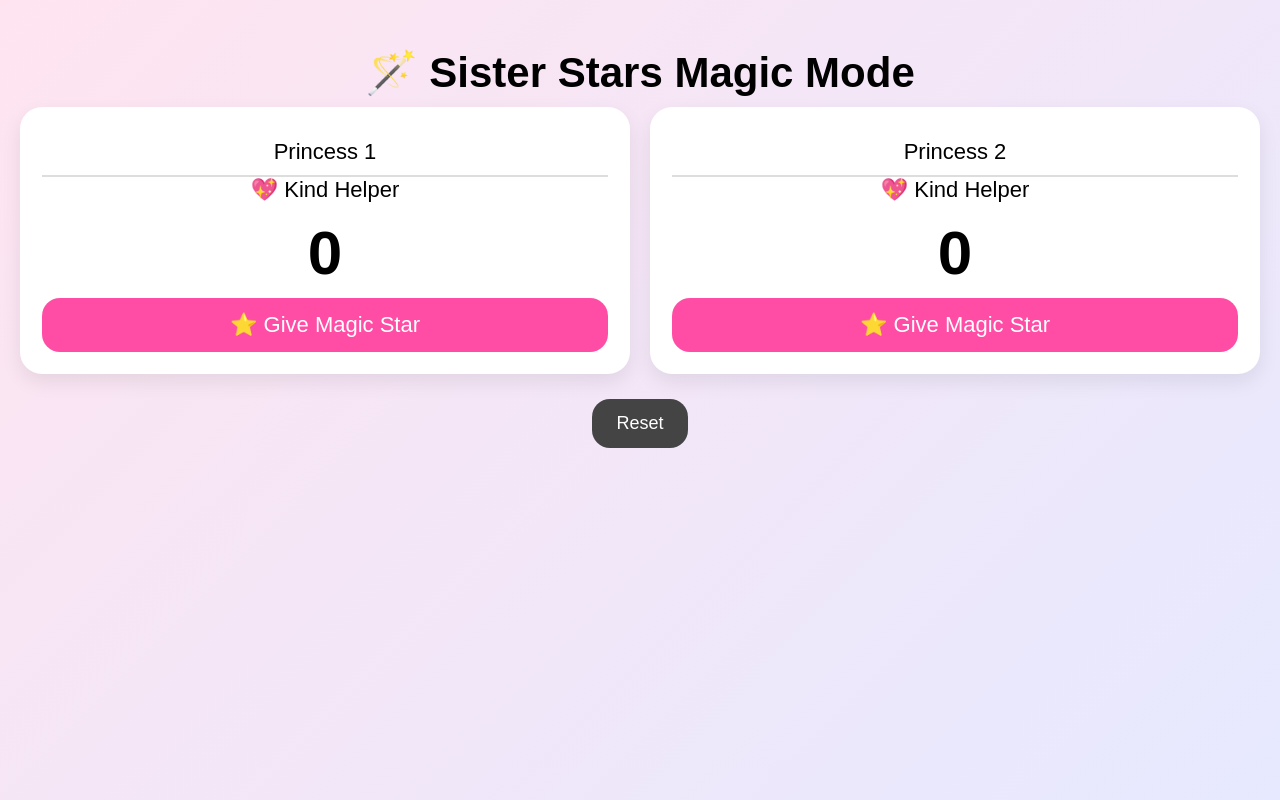
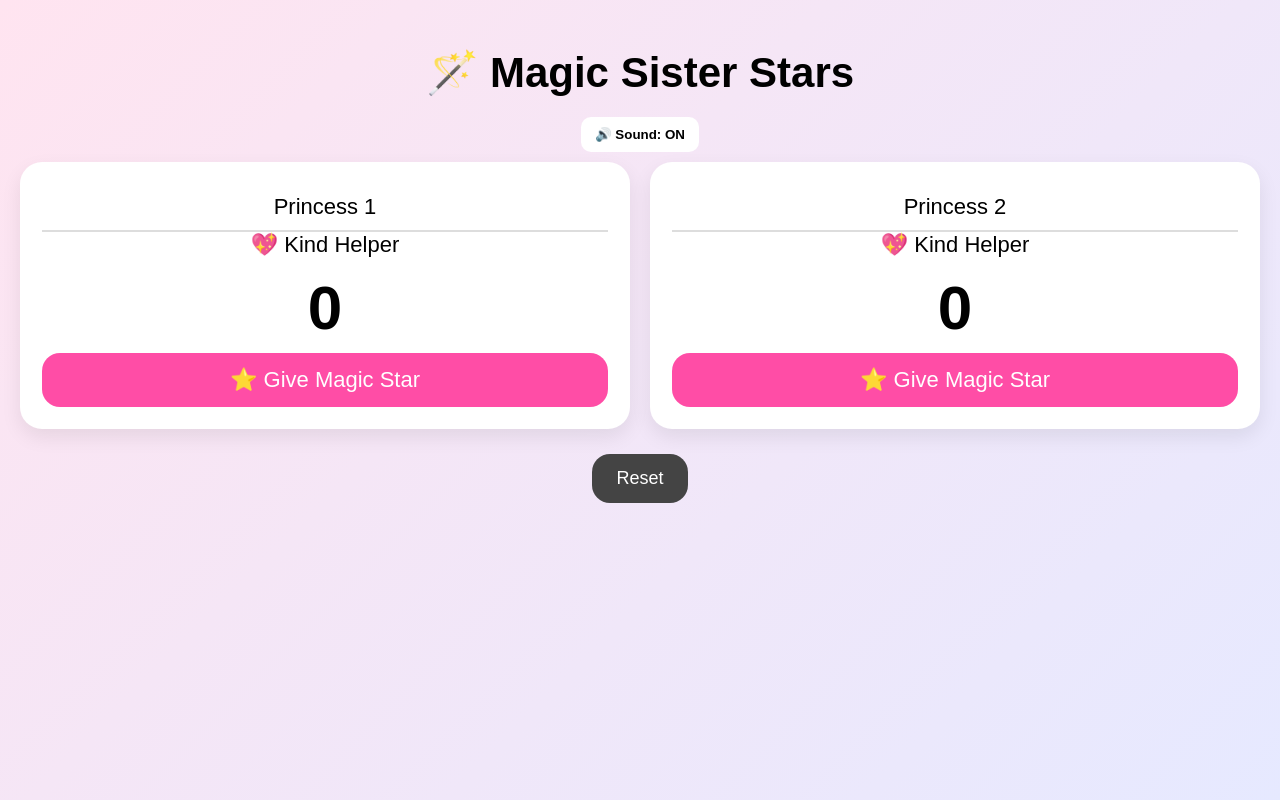
Before and after one commit to leli1982/sister-stars, a React (Vite) app: page / in a window 1280 px wide. Built offline with nearby package versions, Linux system fonts and the light colour scheme; no server answers; the database is empty.

Commit message:
add sound + milestone magic

```diff
--- a/src/App.jsx
+++ b/src/App.jsx
@@ -8,12 +8,13 @@ import { doc, onSnapshot, setDoc } from "firebase/firestore";
 export default function App() {
   const docRef = doc(db, "game", "stars");
 
+  const [soundOn, setSoundOn] = useState(true);
+
   const [players, setPlayers] = useState([
     { id: "p1", name: "Princess 1", score: 0 },
     { id: "p2", name: "Princess 2", score: 0 },
   ]);
 
-  // 💖 Levels system
   const getLevel = (score) => {
     if (score >= 50) return "🪄 Magic Queen";
     if (score >= 25) return "👑 Kind Hero";
@@ -34,28 +35,68 @@ export default function App() {
     return () => unsub();
   }, []);
 
-  // ☁️ Save to Firebase
   const save = async (data) => {
     setPlayers(data);
     await setDoc(docRef, { players: data });
   };
 
-  // 🎉 Add star + confetti
-  const addStar = (id) => {
-    const updated = players.map((p) =>
-      p.id === id ? { ...p, score: p.score + 1 } : p
+  const playSound = () => {
+    if (!soundOn) return;
+    const audio = new Audio(
+      "https://actions.google.com/sounds/v1/cartoon/pop.ogg"
     );
+    audio.play().catch(() => {});
+  };
 
-    save(updated);
+  const bigConfetti = () => {
+    confetti({
+      particleCount: 150,
+      spread: 100,
+      origin: { y: 0.6 },
+    });
+  };
 
+  const smallConfetti = () => {
     confetti({
-      particleCount: 100,
+      particleCount: 80,
       spread: 70,
       origin: { y: 0.6 },
     });
   };
 
-  // ✏️ Rename player
+  const addStar = (id) => {
+    const updated = players.map((p) => {
+      if (p.id === id) {
+        const newScore = p.score + 1;
+
+        // 🎯 milestone logic
+        if (
+          newScore === 10 ||
+          newScore === 25 ||
+          newScore === 50
+        ) {
+          setTimeout(() => bigConfetti(), 100);
+          setTimeout(
+            () =>
+              alert(
+                "🎁 Milestone unlocked! You are amazing!"
+              ),
+            300
+          );
+        } else {
+          smallConfetti();
+        }
+
+        playSound();
+
+        return { ...p, score: newScore };
+      }
+      return p;
+    });
+
+    save(updated);
+  };
+
   const updateName = (id, value) => {
     const updated = players.map((p) =>
       p.id === id ? { ...p, name: value } : p
@@ -64,21 +105,22 @@ export default function App() {
     save(updated);
   };
 
-  // 🔄 Reset
   const resetAll = () => {
     if (window.confirm("Reset all stars?")) {
-      const reset = players.map((p) => ({
-        ...p,
-        score: 0,
-      }));
-
-      save(reset);
+      save(players.map((p) => ({ ...p, score: 0 })));
     }
   };
 
   return (
     <div className="app">
-      <h1 className="title">🪄 Sister Stars Magic Mode</h1>
+      <h1 className="title">🪄 Magic Sister Stars</h1>
+
+      <button
+        className="soundBtn"
+        onClick={() => setSoundOn(!soundOn)}
+      >
+        🔊 Sound: {soundOn ? "ON" : "OFF"}
+      </button>
 
       <div className="grid">
         {players.map((p) => (
--- a/src/index.css
+++ b/src/index.css
@@ -123,3 +123,13 @@ body {
   50% { transform: scale(1.08); }
   100% { transform: scale(1); }
 }
+
+.soundBtn {
+  margin: 10px;
+  padding: 10px 14px;
+  border: none;
+  border-radius: 10px;
+  cursor: pointer;
+  background: white;
+  font-weight: bold;
+}
```
